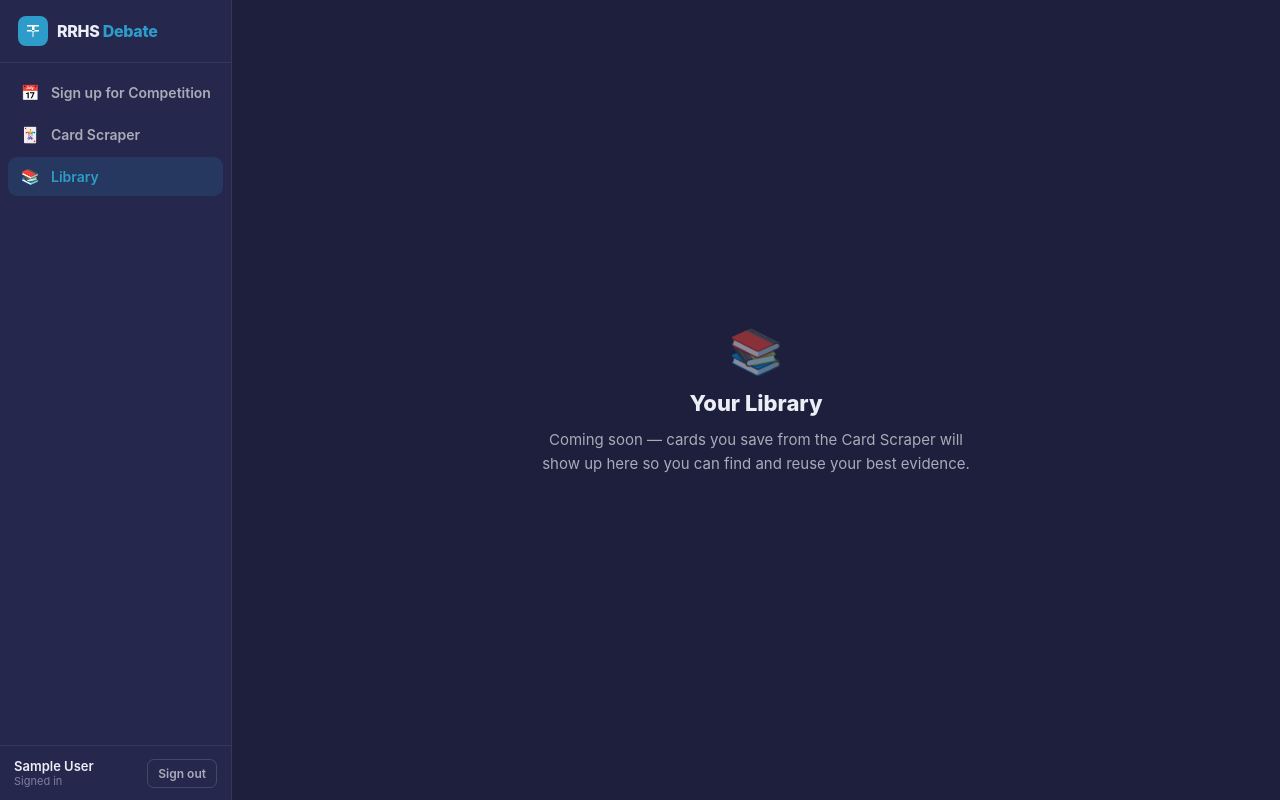
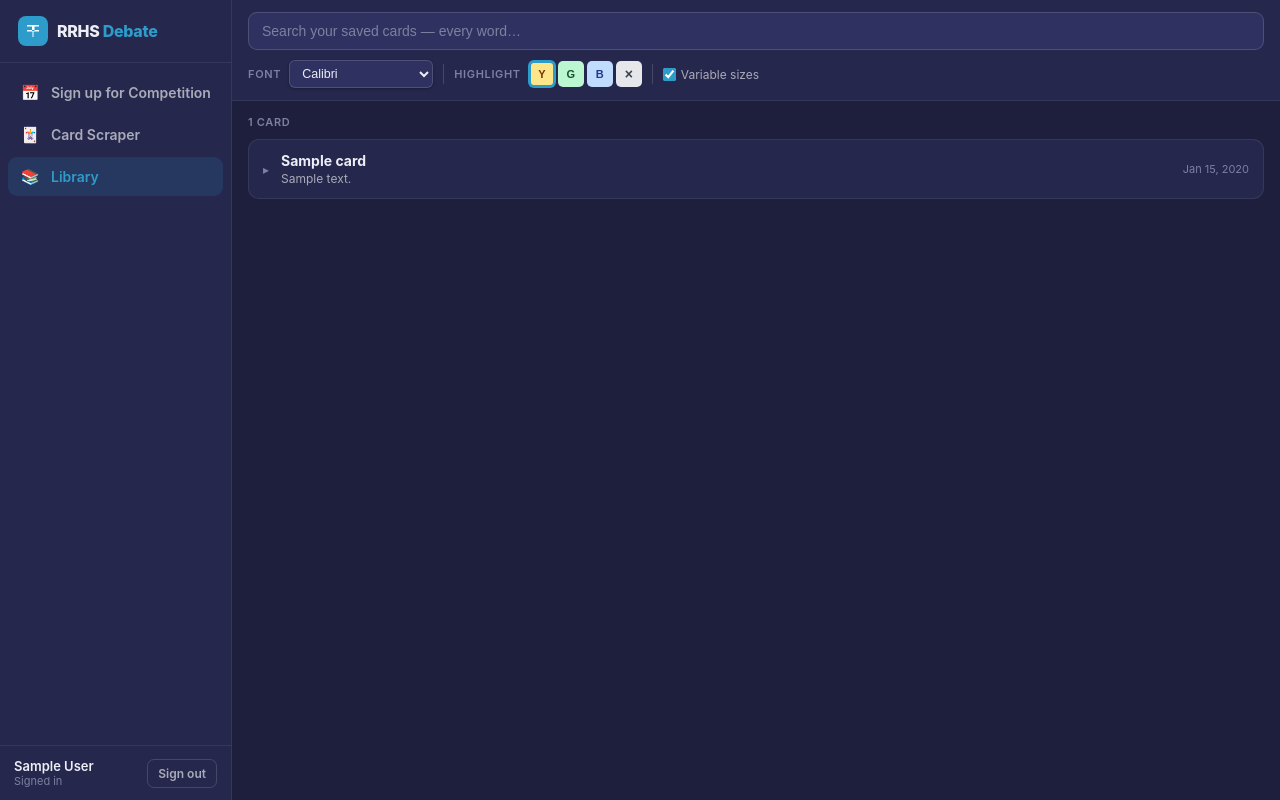
Before and after one commit to epicgamer6707/RRHS_Debate, a Flask app: page /dashboard/library in a window 1280 px wide. Run offline with Flask 3, Linux system fonts and the light colour scheme; a user stored in the database is signed in; tables that the repository leaves empty hold one stand-in row (values such as "Sample post").

Commit message:
Add Library: save from scraper, collapsible cards, full-text search, formatting, delete
- Save to Library button on each scraped card (POST /library/save, per-user)
- Library view: cards collapse/expand on click, show on a light reading pane
- Full-text search across every word of each card (title + body), not just title
- Bring over the scraper's formatting controls (font, Y/G/B highlight, variable
  sizes) applied to expanded cards
- Copy and Delete per card; delete is owner-checked (404 otherwise)
- Enable global CSRF protection (Flask-WTF); AJAX sends X-CSRFToken from a meta tag

Co-Authored-By: Claude Opus 4.8 <noreply@anthropic.com>

```diff
--- a/app/__init__.py
+++ b/app/__init__.py
@@ -5,7 +5,7 @@ from flask import Flask
 from werkzeug.middleware.proxy_fix import ProxyFix
 
 from .config import Config
-from .extensions import db, login_manager, oauth
+from .extensions import db, login_manager, oauth, csrf
 
 
 def create_app(config_object=Config):
@@ -18,6 +18,7 @@ def create_app(config_object=Config):
 
     db.init_app(app)
     login_manager.init_app(app)
+    csrf.init_app(app)
 
     # Google OAuth — only registered when credentials are present.
     oauth.init_app(app)
@@ -38,9 +39,11 @@ def create_app(config_object=Config):
     # Register blueprints.
     from .blueprints.scraper_routes import bp as scraper_bp
     from .blueprints.main_routes import bp as main_bp
+    from .blueprints.library_routes import bp as library_bp
     from .auth.routes import bp as auth_bp
     app.register_blueprint(scraper_bp)
     app.register_blueprint(main_bp)
+    app.register_blueprint(library_bp)
     app.register_blueprint(auth_bp)
 
     # Create tables on first boot (fine for now; we'll switch to migrations later).
--- a/app/extensions.py
+++ b/app/extensions.py
@@ -6,9 +6,11 @@ import them without creating circular imports.
 from flask_sqlalchemy import SQLAlchemy
 from flask_login import LoginManager
 from authlib.integrations.flask_client import OAuth
+from flask_wtf import CSRFProtect
 
 db = SQLAlchemy()
 oauth = OAuth()
+csrf = CSRFProtect()
 
 login_manager = LoginManager()
 login_manager.login_view = "auth.login"
--- /dev/null
+++ b/app/static/css/library.css
@@ -0,0 +1,93 @@
+/* ─────────────────────────────────────────────────────────────────────────────
+   Library view — collapsible saved cards with search + formatting.
+   Reuses scraper.css for .right-content, highlight swatches, and .fb-select.
+   ───────────────────────────────────────────────────────────────────────────── */
+.lib-wrap { display: flex; flex-direction: column; height: 100%; overflow: hidden; }
+
+/* ── toolbar ── */
+.lib-toolbar {
+    flex-shrink: 0;
+    padding: 12px 16px;
+    background: var(--surface-1);
+    border-bottom: 1px solid var(--line);
+    display: flex; flex-direction: column; gap: 10px;
+}
+.lib-search-wrap { display: flex; }
+.lib-search {
+    flex: 1;
+    padding: 10px 13px;
+    font-size: 14px;
+    color: var(--text-hi);
+    background: var(--surface-2);
+    border: 1px solid var(--line-md);
+    border-radius: 9px;
+    outline: none;
+    transition: border-color 0.15s, box-shadow 0.15s;
+}
+.lib-search:focus { border-color: var(--accent); box-shadow: 0 0 0 3px var(--accent-soft); }
+.lib-search::placeholder { color: var(--text-lo); }
+.lib-fmt { display: flex; align-items: center; gap: 6px; flex-wrap: wrap; }
+
+/* ── list ── */
+.lib-scroll { flex: 1; overflow-y: auto; padding: 14px 16px 40px; }
+.lib-count {
+    font-size: 11px; font-weight: 600; text-transform: uppercase;
+    letter-spacing: 0.06em; color: var(--text-lo); margin-bottom: 10px;
+}
+.lib-empty {
+    height: 100%;
+    display: flex; flex-direction: column;
+    align-items: center; justify-content: center;
+    text-align: center; gap: 10px; padding: 40px 24px;
+}
+.lib-empty-icon { font-size: 42px; opacity: 0.5; }
+.lib-empty h2 { font-size: 20px; font-weight: 800; }
+.lib-empty p { color: var(--text-mid); font-size: 14.5px; max-width: 420px; line-height: 1.6; }
+.lib-empty strong { color: var(--text-hi); }
+
+/* ── card ── */
+.lib-card {
+    background: var(--surface-1);
+    border: 1px solid var(--line);
+    border-radius: 11px;
+    margin-bottom: 8px;
+    overflow: hidden;
+}
+.lib-card-head {
+    display: flex; align-items: center; gap: 12px;
+    padding: 12px 14px;
+    cursor: pointer;
+    transition: background 0.12s;
+}
+.lib-card-head:hover { background: var(--surface-2); }
+.lib-chevron { color: var(--text-lo); font-size: 12px; flex-shrink: 0; transition: transform 0.15s; }
+.lib-card.open .lib-chevron { transform: rotate(90deg); }
+.lib-card-main { flex: 1; min-width: 0; }
+.lib-card-title {
+    font-size: 14px; font-weight: 700; color: var(--text-hi);
+    margin-bottom: 2px;
+    white-space: nowrap; overflow: hidden; text-overflow: ellipsis;
+}
+.lib-card-preview {
+    font-size: 12px; color: var(--text-mid);
+    white-space: nowrap; overflow: hidden; text-overflow: ellipsis;
+}
+.lib-card-date { font-size: 11px; color: var(--text-lo); flex-shrink: 0; white-space: nowrap; }
+
+/* ── expanded body (light reading surface) ── */
+.lib-card-body { display: none; background: var(--bg-right); border-top: 1px solid var(--line); }
+.lib-card.open .lib-card-body { display: block; }
+.lib-card-tools { display: flex; gap: 8px; padding: 12px 16px 0; }
+.lib-card-body .right-content { padding: 12px 18px 20px; word-break: break-word; }
+
+.btn-del {
+    padding: 7px 14px;
+    background: transparent;
+    color: #d55b5b;
+    border: 1px solid rgba(213,91,91,0.4);
+    border-radius: var(--radius-sm);
+    cursor: pointer;
+    font-size: 12.5px; font-weight: 600;
+    transition: background 0.15s;
+}
+.btn-del:hover { background: rgba(213,91,91,0.10); }
--- a/app/static/css/scraper.css
+++ b/app/static/css/scraper.css
@@ -429,13 +429,13 @@
     letter-spacing: -0.2px;
 }
 
-.btn-copy {
+.right-actions { display: flex; gap: 8px; flex-shrink: 0; }
+
+.btn-copy, .btn-save {
     display: flex;
     align-items: center;
     gap: 6px;
     padding: 7px 14px;
-    background: var(--accent);
-    color: white;
     border: none;
     border-radius: var(--radius-sm);
     cursor: pointer;
@@ -446,10 +446,17 @@
     transition: background 0.15s;
 }
 
-.btn-copy:hover { background: var(--accent-2); }
-.btn-copy.copied { background: var(--green); }
+/* Save = primary (cyan); Copy = neutral so the two read distinctly on the pane */
+.btn-save { background: var(--accent); color: #fff; }
+.btn-save:hover { background: var(--accent-2); }
+.btn-save.saved { background: var(--green); }
+.btn-save:disabled { cursor: default; }
 
-.btn-copy svg {
+.btn-copy { background: #fff; color: var(--read-text); border: 1px solid rgba(0,0,0,0.14); }
+.btn-copy:hover { background: #eef0f6; }
+.btn-copy.copied { background: var(--green); color: #fff; border-color: transparent; }
+
+.btn-copy svg, .btn-save svg {
     width: 13px;
     height: 13px;
     fill: currentColor;
--- /dev/null
+++ b/app/static/js/library.js
@@ -0,0 +1,99 @@
+// ── Library: search, expand/collapse, formatting, copy, delete ────────────────
+let libHL = "Y";
+
+const HL_COLORS = {
+    Y: "rgb(253,230,138)",
+    G: "rgb(187,247,208)",
+    B: "rgb(191,219,254)",
+    N: null,
+};
+
+function csrfToken() {
+    const m = document.querySelector('meta[name="csrf-token"]');
+    return m ? m.getAttribute("content") : "";
+}
+
+// ── formatting (font / highlight / variable sizes) applied to every card ───────
+function applyLibFormat() {
+    const font = document.getElementById("libFont").value;
+    const varFont = document.getElementById("libVar").checked;
+    let css = `.right-content * { font-family: ${font} !important; }`;
+    if (!varFont) css += `\n.right-content span { font-size: 11pt !important; }`;
+    document.getElementById("fmtStyle").textContent = css;
+
+    const newColor = HL_COLORS[libHL];
+    document.querySelectorAll(".right-content span").forEach(span => {
+        const bg = span.style.backgroundColor;
+        if (!bg || bg === "transparent" || bg === "") return;
+        if (newColor) {
+            span.style.backgroundColor = newColor;
+        } else {
+            span.style.removeProperty("background-color");
+            span.style.removeProperty("color");
+            span.style.removeProperty("padding");
+            span.style.removeProperty("border-radius");
+        }
+    });
+}
+
+function setLibHL(mode) {
+    libHL = mode;
+    ["Y", "G", "B", "N"].forEach(m =>
+        document.getElementById("hl" + m).classList.toggle("active", m === mode)
+    );
+    applyLibFormat();
+}
+
+// ── expand / collapse ──────────────────────────────────────────────────────────
+function toggleCard(head) {
+    head.parentElement.classList.toggle("open");
+}
+
+// ── full-text search (title + every word of the card) ──────────────────────────
+function libSearch() {
+    const q = document.getElementById("libSearch").value.trim().toLowerCase();
+    let shown = 0;
+    document.querySelectorAll(".lib-card").forEach(card => {
+        const title = card.querySelector(".lib-card-title").textContent.toLowerCase();
+        const raw = (card.querySelector(".lib-raw")?.textContent || "").toLowerCase();
+        const match = !q || title.includes(q) || raw.includes(q);
+        card.style.display = match ? "" : "none";
+        if (match) shown++;
+    });
+    const c = document.getElementById("libCount");
+    if (c) c.textContent = shown + (shown === 1 ? " card" : " cards");
+}
+
+// ── copy ───────────────────────────────────────────────────────────────────────
+function copyLib(e, id) {
+    e.stopPropagation();
+    const card = document.querySelector(`.lib-card[data-id="${id}"]`);
+    const text = card.querySelector(".lib-raw").textContent;
+    const btn = e.currentTarget;
+    navigator.clipboard.writeText(text).then(() => {
+        const orig = btn.textContent;
+        btn.textContent = "Copied!";
+        setTimeout(() => { btn.textContent = orig; }, 1500);
+    });
+}
+
+// ── delete ─────────────────────────────────────────────────────────────────────
+function deleteLib(e, id) {
+    e.stopPropagation();
+    if (!confirm("Delete this card from your library?")) return;
+    fetch(`/library/${id}/delete`, {
+        method: "POST",
+        headers: { "X-CSRFToken": csrfToken() },
+    })
+    .then(r => r.json())
+    .then(data => {
+        if (data.ok) {
+            const card = document.querySelector(`.lib-card[data-id="${id}"]`);
+            if (card) card.remove();
+            libSearch();
+        }
+    });
+}
+
+// initial formatting pass
+applyLibFormat();
--- a/app/templates/dashboard/layout.html
+++ b/app/templates/dashboard/layout.html
@@ -3,6 +3,7 @@
 <head>
 <meta charset="UTF-8">
 <meta name="viewport" content="width=device-width, initial-scale=1">
+<meta name="csrf-token" content="{{ csrf_token() }}">
 <title>{% block title %}Dashboard · RRHS Debate{% endblock %}</title>
 <link rel="stylesheet" href="{{ url_for('static', filename='css/theme.css') }}">
 <link rel="stylesheet" href="{{ url_for('static', filename='css/dashboard.css') }}">
--- a/app/templates/dashboard/library.html
+++ b/app/templates/dashboard/library.html
@@ -1,12 +1,78 @@
 {% extends "dashboard/layout.html" %}
 {% block title %}Library · RRHS Debate{% endblock %}
+{% block head %}
+<link rel="stylesheet" href="{{ url_for('static', filename='css/scraper.css') }}">
+<link rel="stylesheet" href="{{ url_for('static', filename='css/library.css') }}">
+<style id="fmtStyle"></style>
+{% endblock %}
+
 {% block tool %}
-<div class="tool-empty">
-  <div class="tool-empty-icon">📚</div>
-  <h2>Your Library</h2>
-  <p>
-    Coming soon — cards you save from the Card Scraper will show up here so you
-    can find and reuse your best evidence.
-  </p>
+<div class="lib-wrap">
+
+  <div class="lib-toolbar">
+    <div class="lib-search-wrap">
+      <input id="libSearch" class="lib-search" oninput="libSearch()"
+             placeholder="Search your saved cards — every word…" autocomplete="off">
+    </div>
+    <div class="lib-fmt">
+      <span class="filter-label">Font</span>
+      <select class="fb-select" id="libFont" onchange="applyLibFormat()">
+        <option value="Calibri,'Segoe UI',Arial,sans-serif">Calibri</option>
+        <option value="Arial,Helvetica,sans-serif">Arial</option>
+        <option value="'Times New Roman',Times,serif">Times New Roman</option>
+      </select>
+      <div class="fb-divider"></div>
+      <span class="filter-label">Highlight</span>
+      <div class="hl-group">
+        <button class="hl-btn active" id="hlY" onclick="setLibHL('Y')" title="Yellow">Y</button>
+        <button class="hl-btn"        id="hlG" onclick="setLibHL('G')" title="Green">G</button>
+        <button class="hl-btn"        id="hlB" onclick="setLibHL('B')" title="Blue">B</button>
+        <button class="hl-btn"        id="hlN" onclick="setLibHL('N')" title="No highlight">×</button>
+      </div>
+      <div class="fb-divider"></div>
+      <label class="var-label">
+        <input type="checkbox" id="libVar" checked onchange="applyLibFormat()">
+        Variable sizes
+      </label>
+    </div>
+  </div>
+
+  <div class="lib-scroll">
+    {% if cards %}
+      <div class="lib-count" id="libCount">{{ cards|length }} card{{ 's' if cards|length != 1 }}</div>
+      {% for c in cards %}
+      <div class="lib-card" data-id="{{ c.id }}">
+        <div class="lib-card-head" onclick="toggleCard(this)">
+          <span class="lib-chevron">▸</span>
+          <div class="lib-card-main">
+            <div class="lib-card-title">{{ c.title or 'Untitled card' }}</div>
+            <div class="lib-card-preview">{{ c.text[:180] }}{% if c.text|length > 180 %}…{% endif %}</div>
+          </div>
+          <div class="lib-card-date">{{ c.created_at.strftime('%b %d, %Y') }}</div>
+        </div>
+        <div class="lib-card-body">
+          <div class="lib-card-tools">
+            <button class="btn-copy" onclick="copyLib(event, {{ c.id }})">Copy</button>
+            <button class="btn-del" onclick="deleteLib(event, {{ c.id }})">Delete</button>
+          </div>
+          <div class="right-content">{{ (c.html or c.text)|safe }}</div>
+          <pre class="lib-raw" hidden>{{ c.text }}</pre>
+        </div>
+      </div>
+      {% endfor %}
+    {% else %}
+      <div class="lib-empty">
+        <div class="lib-empty-icon">📚</div>
+        <h2>Your library is empty</h2>
+        <p>Open the Card Scraper, run a search, and hit <strong>Save</strong> on a card
+           to keep it here.</p>
+      </div>
+    {% endif %}
+  </div>
+
 </div>
 {% endblock %}
+
+{% block scripts %}
+<script src="{{ url_for('static', filename='js/library.js') }}"></script>
+{% endblock %}
```
Also changed, not shown: app/blueprints/library_routes.py (added, +40 -0 lines), app/blueprints/main_routes.py (+9 -1 lines), app/static/js/scraper.js (+42 -0 lines).
